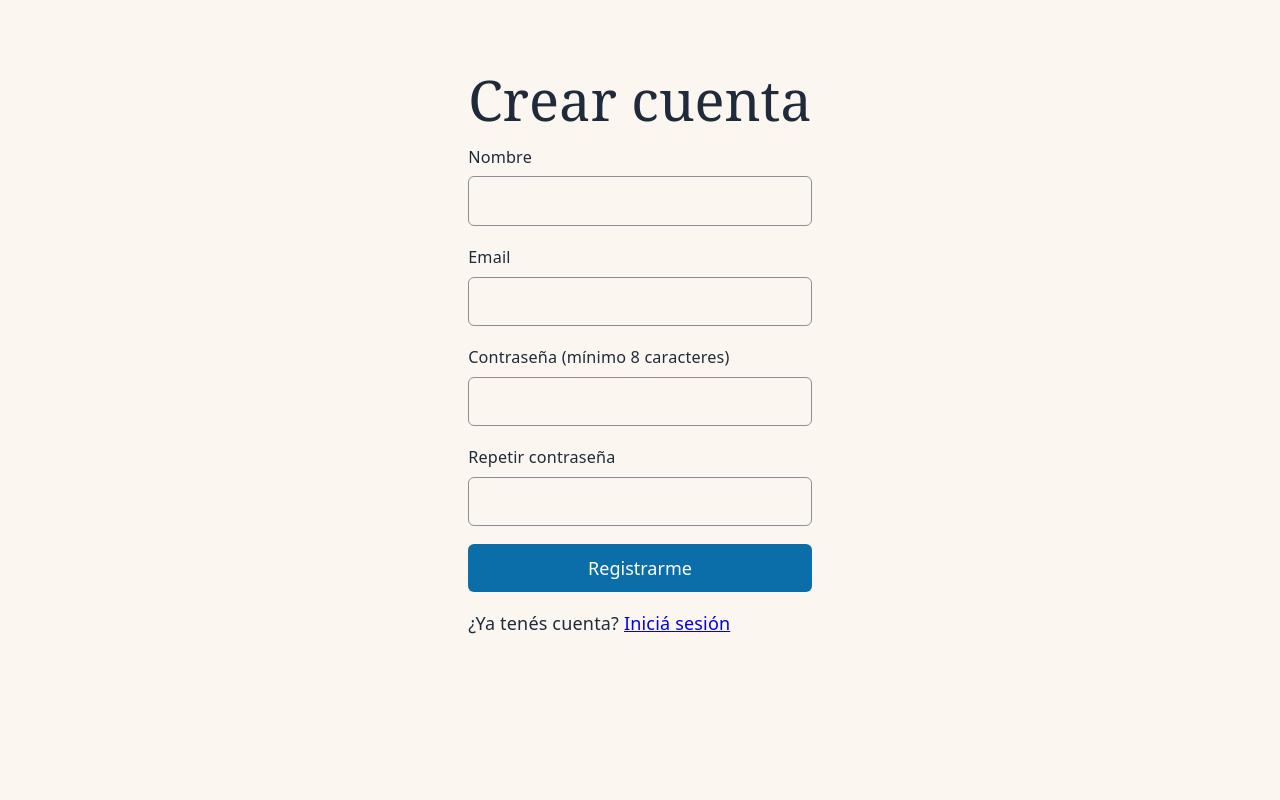
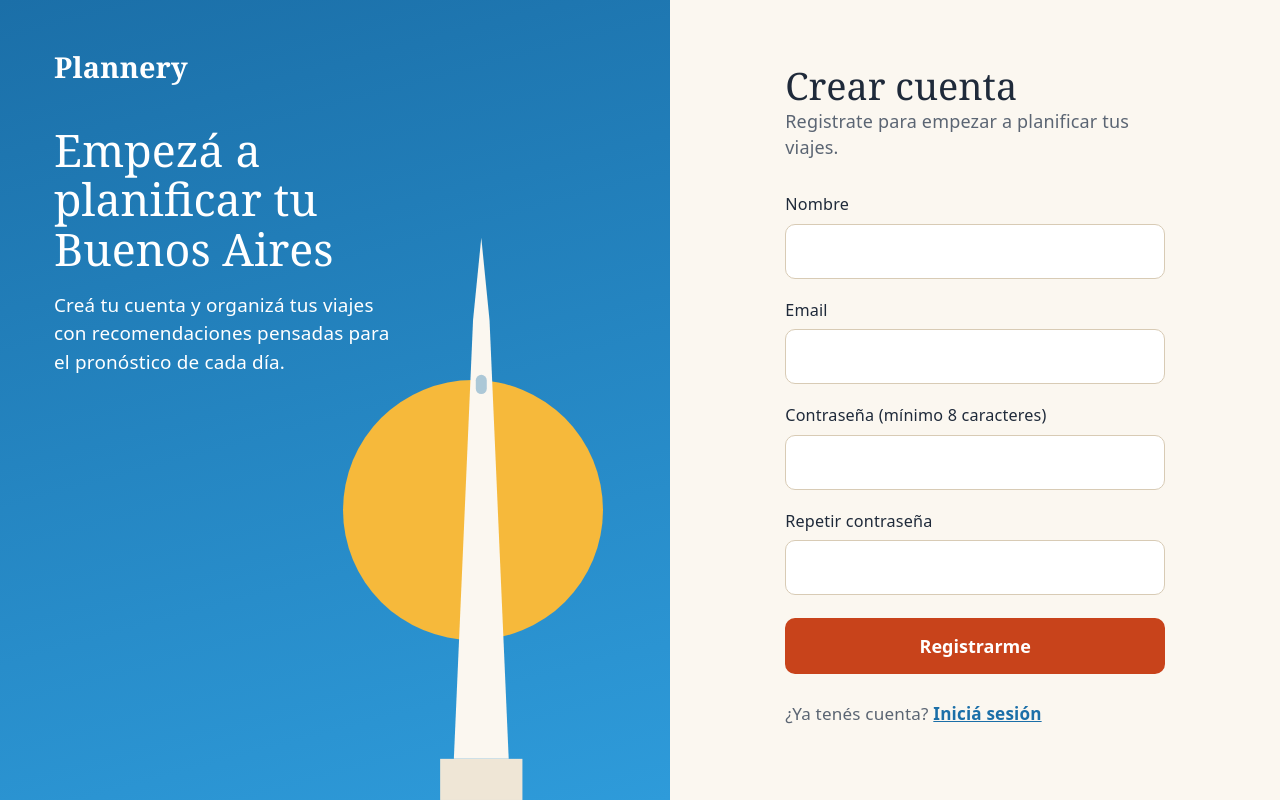
Before and after one commit to KarenLedesma/Plannery, a React (Vite) app in the folder apps/web/: page /registro in a window 1280 px wide. Built offline with nearby package versions, Linux system fonts and the light colour scheme; no server answers.

Commit message:
style(web): restyle register page to match login

```diff
--- a/apps/web/src/features/auth/RegisterPage.tsx
+++ b/apps/web/src/features/auth/RegisterPage.tsx
@@ -44,8 +44,23 @@ export function RegisterPage() {
   }
 
   return (
-    <main className="auth">
+    <main className="login">
+      <aside className="login-hero">
+        <div className="login-marca">Plannery</div>
+        <h2>Empezá a planificar tu Buenos Aires</h2>
+        <p>Creá tu cuenta y organizá tus viajes con recomendaciones pensadas para el pronóstico de cada día.</p>
+        <div className="login-sol" aria-hidden="true" />
+        <svg className="login-obelisco" viewBox="0 0 120 420" aria-hidden="true" focusable="false">
+          <polygon points="60,10 66,70 80,390 40,390 54,70" fill="#fbf7f0" />
+          <rect x="30" y="390" width="60" height="30" fill="#efe6d6" />
+          <rect x="56" y="110" width="8" height="14" rx="4" fill="#1b6fa8" opacity="0.35" />
+        </svg>
+      </aside>
+
+      <section className="login-panel">
+        <div className="login-tarjeta">
           <h1>Crear cuenta</h1>
+          <p className="login-sub">Registrate para empezar a planificar tus viajes.</p>
           <form onSubmit={enviar} noValidate>
             <label>
               Nombre
@@ -78,13 +93,15 @@ export function RegisterPage() {
                 {error}
               </p>
             )}
-        <button type="submit" disabled={enviando}>
+            <button type="submit" className="boton" disabled={enviando}>
               {enviando ? 'Creando cuenta…' : 'Registrarme'}
             </button>
           </form>
-      <p>
+          <p className="login-pie">
             ¿Ya tenés cuenta? <Link to="/login">Iniciá sesión</Link>
           </p>
+        </div>
+      </section>
     </main>
   )
 }
```
Lines whose indentation alone changed are shown as unchanged.
